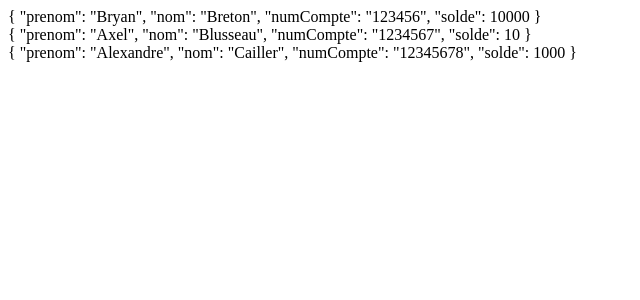
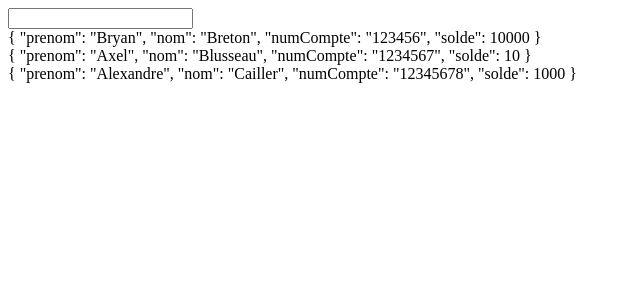
Before and after one commit to mspr-integration-continue/mspr-cicd, a Vue app: page / in a window 1280 px wide. Shown: the top 300 px of the page, without its empty margins (0-640 px from the left). Built offline with nearby package versions, Linux system fonts and the light colour scheme.

Commit message:
feat(users): add 2 features

```diff
--- a/src/views/About.vue
+++ b/src/views/About.vue
@@ -26,10 +26,14 @@ export default {
   methods: {
     addMoney() {
       let solde = parseInt(this.user[0].solde, 10);
-      solde += parseInt(this.money, 10);
+      solde = this.validationMoney(solde, parseInt(this.money, 10));
       this.user[0].solde = solde;
       this.userDatas[this.index] = this.user;
       // this.saveData(usersData);
+    },
+    validationMoney(solde, ajout) {
+      const newSolde = solde + ajout > 0 ? solde + ajout : solde;
+      return newSolde;
     },
   },
   data() {
--- a/src/views/Home.vue
+++ b/src/views/Home.vue
@@ -1,7 +1,12 @@
 <template>
   <div class="home">
-    <div v-for="u in userDatas" :key="u.nom" @click="voirCompte(u.numCompte)" :id="u.numCompte">
-      {{u}}
+    <div class="filtre">
+      <input type="text" v-model="filtre">
+    </div>
+    <div v-for="u in userDatas" :key="u.nom" @click="voirCompte(u.numCompte)" :id="u.numCompte" >
+      <div v-if="u.nom.startsWith(filtre)">
+        {{u}}
+      </div>
     </div>
   </div>
 </template>
@@ -22,6 +27,7 @@ export default {
   },
   data() {
     return {
+      filtre: '',
     };
   },
 };
```
